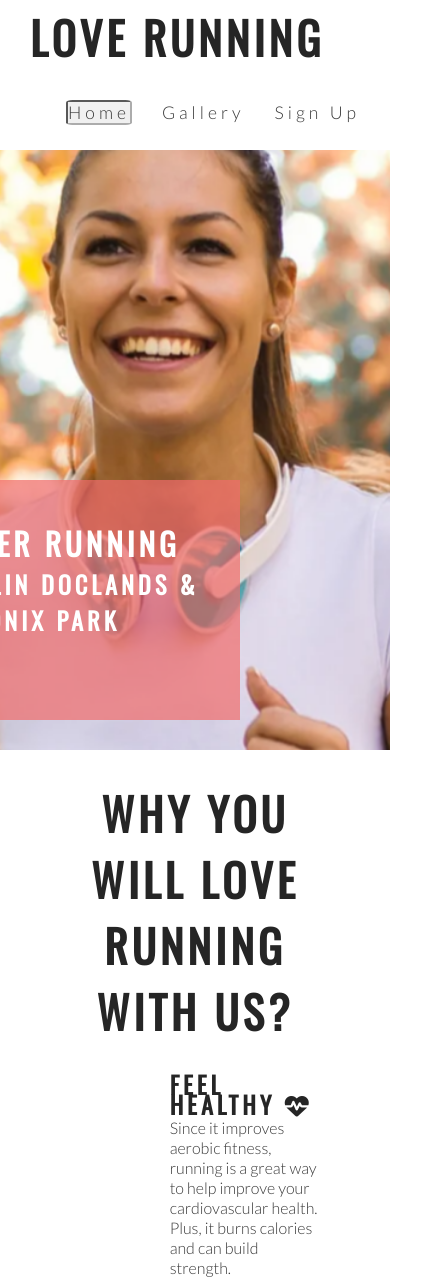
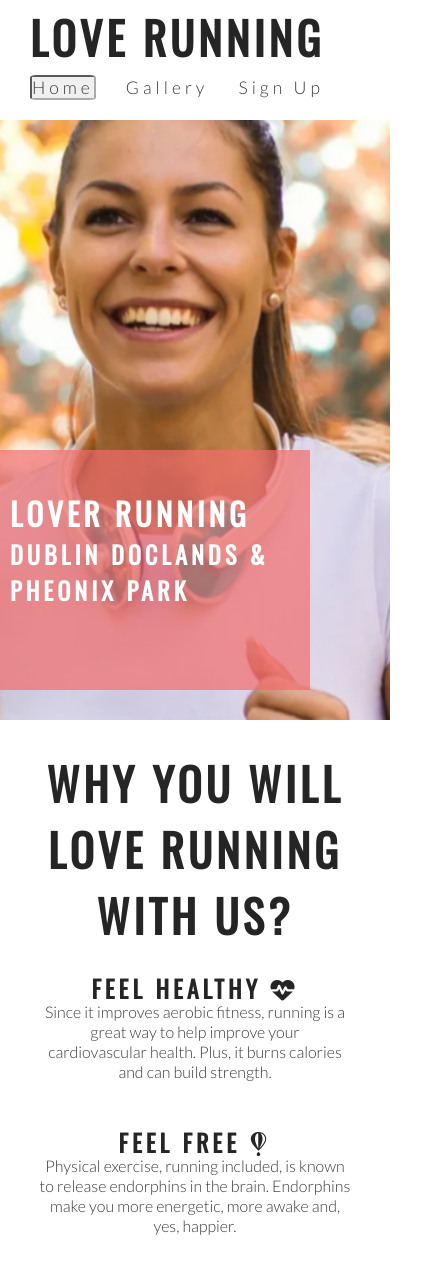
Before and after one commit to JonathanWebb07392/love-running, a plain HTML site: page index.html in a window 390 px wide. Shown: the top 1281 px of the page, 430 px wide, since content can reach past the window. Drawn offline with nearby package versions, Linux system fonts and the light colour scheme.

Commit message:
Add styles for club ethos section on mobile devies

```diff
--- a/assets/css/style.css
+++ b/assets/css/style.css
@@ -274,3 +274,37 @@ footer {
         display: none;
     }
 }
+
+@media screen and (max-width: 950px) {
+
+    #menu {
+        clear: left;
+        float: left;
+        margin-left: 30px;
+        margin-bottom: 20px;
+        line-height: 25px;
+    }
+    #cover-text {
+        left: 0;
+    }
+
+    #club-ethos {
+        width: 90%;
+        height: 1200px;
+        margin: 0 auto;
+    }
+
+    .left-about-heading, .right-about-heading {
+        width: inherit;
+    }
+
+    .left-about-heading h2, .right-about-heading h2 {
+        width: 100%;
+        text-align: center;
+    }
+
+    .left-about-heading p, .right-about-heading p {
+        text-align: center;
+        padding: 0 20px;
+    }
+}
```
